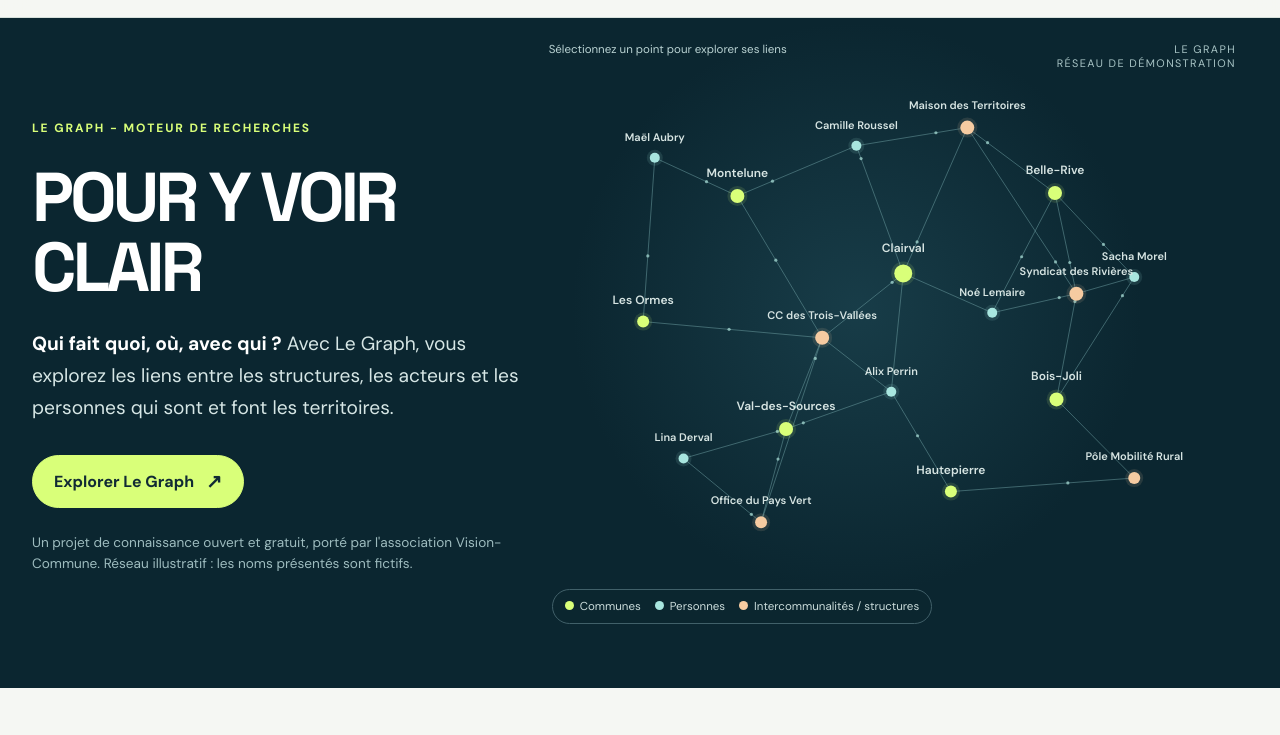
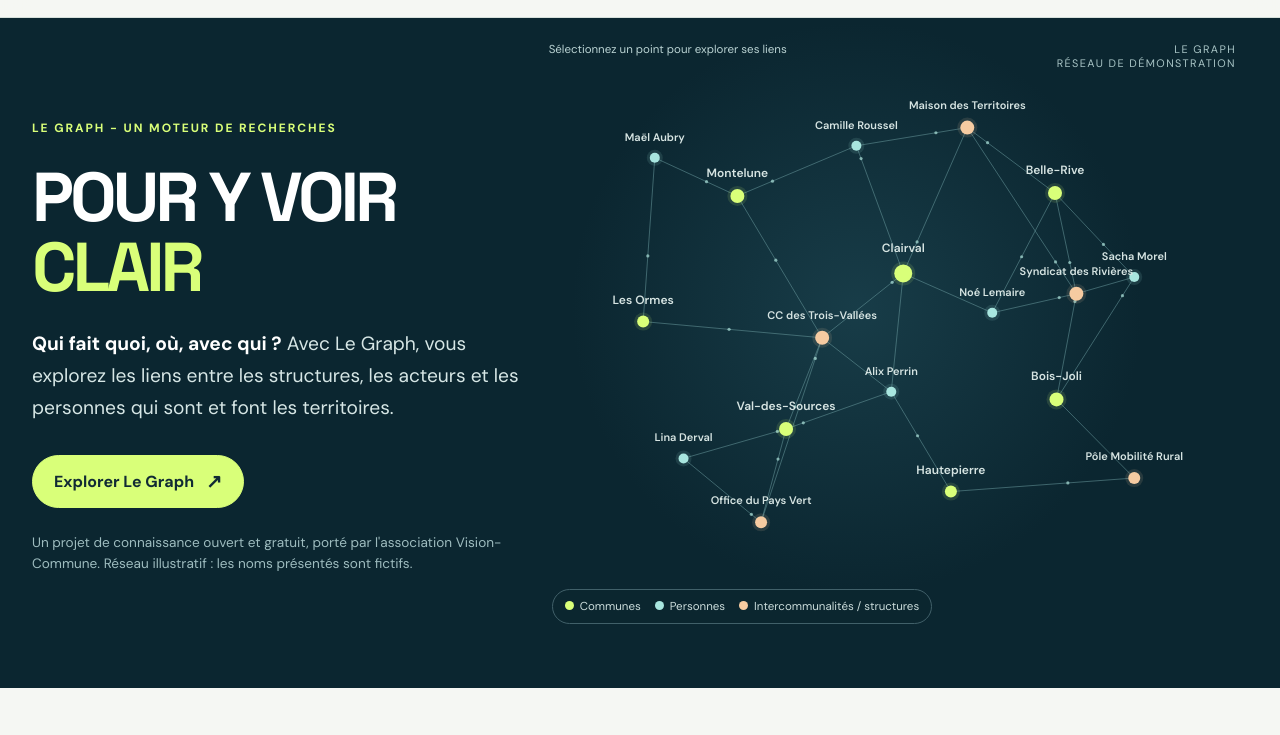
Before and after one commit to vision-commune/vision-commune-web, a plain HTML site: page index.html in a window 1280 px wide. Shown: the part 65-800 px from the top of the page. Drawn offline with Linux system fonts and the light colour scheme.

Commit message:
Affiner le Hero Le Graph et mettre CLAIR en vert

```diff
--- a/index.html
+++ b/index.html
@@ -27,8 +27,8 @@ header{position:sticky;top:0;z-index:30;background:#f5f7f3ed;backdrop-filter:blu
 <section class="hero" id="accueil" aria-labelledby="hero-title">
 <div class="shell hero-layout">
 <div class="hero-copy">
-<div class="eyebrow">LE GRAPH - MOTEUR DE RECHERCHES</div>
-<h1 id="hero-title">POUR Y VOIR CLAIR</h1>
+<div class="eyebrow">LE GRAPH - UN MOTEUR DE RECHERCHES</div>
+<h1 id="hero-title">POUR Y VOIR <em>CLAIR</em></h1>
 <p class="lead"><strong>Qui fait quoi, où, avec qui ?</strong> Avec Le Graph, vous explorez les liens entre les structures, les acteurs et les personnes qui sont et font les territoires.</p>
 <div class="hero-actions"><button class="button light" id="explore">Explorer Le Graph <span class="arrow" aria-hidden="true">↗</span></button></div>
 <p class="quiet">Un projet de connaissance ouvert et gratuit, porté par l'association Vision-Commune. Réseau illustratif : les noms présentés sont fictifs.</p>
```
